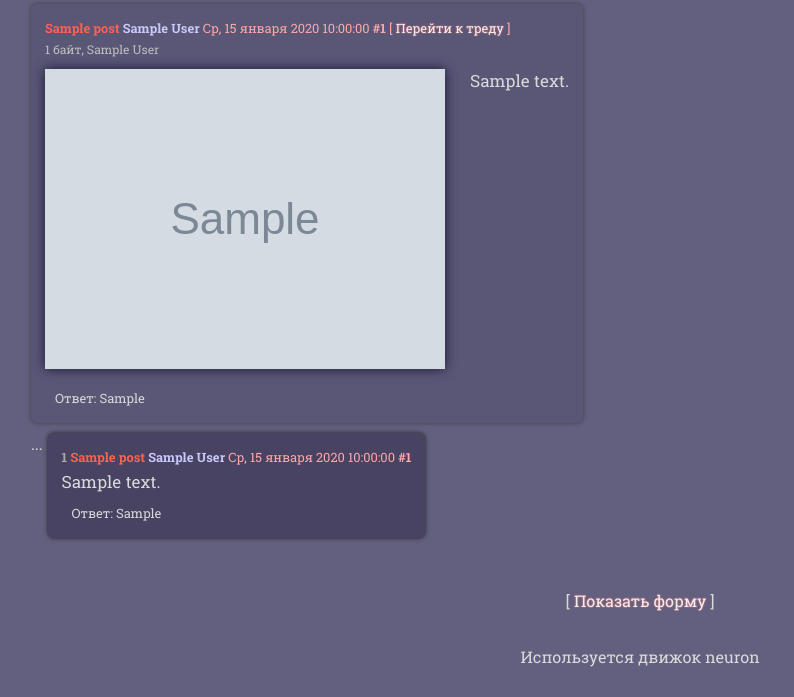
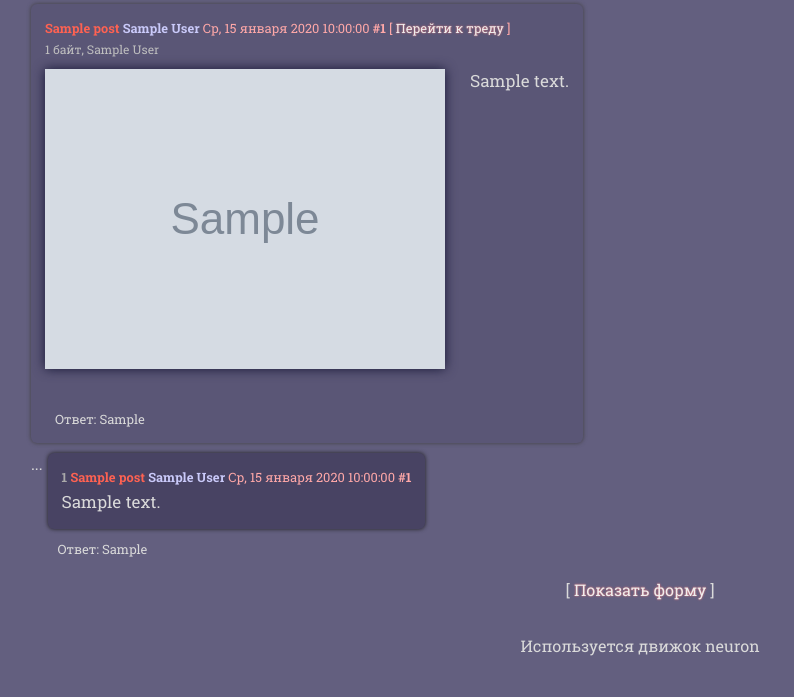
Before and after one commit to CyberpunkIsNotDead/neuron_engine, a Django app: template neuron_engine/templates/board.html in a window 1280 px wide. Shown: the part 185-882 px from the top of the page, without its empty margins (0-794 px from the left). After the commit the page ends 841 px from the top, so only its background shows below. Run offline with Django 3.2, Linux system fonts and the light colour scheme; tables that the repository leaves empty hold one stand-in row (values such as "Sample post"); the template is opened without the code that fills it: values that come from a table or form of the project are taken from there, most other values are stand-ins (such as "Sample title", 1, 10 or a date in 2020); grey boxes marked "Sample" are stand-in pictures; some libraries are stand-ins or nearby versions.

Commit message:
grid layout, proper word breaking (only for overflowing words)

```diff
--- a/neuron_engine/static/css/neutral.css
+++ b/neuron_engine/static/css/neutral.css
@@ -6,7 +6,7 @@ font-family: 'Roboto Slab', serif;
 font-size: 100%;
 color: #dadada;
 background-color: #635f7f;
-width: calc(100%-36px);
+width: auto;
 }
 
 .page {
@@ -15,6 +15,7 @@ top: 30px;
 padding: 0 18px 0 18px;
 position: relative;
 width: inherit;
+max-width: inherit;
 }
 
 .boards_list {
@@ -49,7 +50,9 @@ font-weight: bold;
 }
 
 .thread {
+display: grid;
 width: inherit;
+max-width: inherit;
 }
 
 .post_header {
@@ -61,27 +64,35 @@ margin: 0 0 5px 0;
 }
 
 .counter {
+display: inline-block;
 font-weight: bold;
 }
 
 .post_counter {
+display: inline-block;
 color: #aaaaaa;
 font-weight: bold;
 }
 
 .post_theme {
+display: inline-block;
 color: #ff6252;
 font-weight: bold;
 }
 
 .author {
+display: inline-block;
 color: #cacafa;
 font-weight: bold;
 }
 
-/* .pub_date {
-font-weight: bold;
-} */
+.pub_date {
+display: inline-block;
+}
+
+.to_thread {
+display: inline-block;
+}
 
 .replies {
 color: #dadada;
@@ -91,7 +102,8 @@ font-size: 80%;
 }
 
 .original_post {
-display: table;
+display: grid;
+justify-content: start;
 background-color: #5a5676;
 color: white;
 padding: 16px 14px;
@@ -101,7 +113,8 @@ border-radius: 6px;
 box-shadow: 0px 0px 4px #3f3f3f;
 position: relative;
 z-index: 1;
-width: inherit;
+max-width: 100%;
+width: fit-content(100%);
 }
 
 .omitted {
@@ -126,9 +139,13 @@ box-shadow: 0px 0px 3px white;
 }
 
 .post_wrapper {
-display: block;
+display: grid;
+align-items: start;
+grid-template-columns: max-content fit-content(100%);
+grid-auto-columns: max-content;
 padding: 5px 5px;
 width: inherit;
+max-width: inherit;
 }
 
 .indent {
@@ -139,7 +156,8 @@ margin: 0 5px 0 0;
 }
 
 .reply {
-display: table;
+display: grid;
+justify-content: start;
 background-color: #484363;
 border-radius: 6px;
 color: white;
@@ -148,7 +166,22 @@ position: relative;
 text-align: left;
 box-shadow: 0px 0px 4px #1f1f1f;
 max-width: inherit;
-width: inherit;
+width: fit-content(100%);
+max-width: inherit;
+}
+
+.post_content_wrapper_single {
+display: grid;
+grid-template-columns: auto auto;
+align-items: start;
+justify-content: start;
+}
+
+.post_content_wrapper_single {
+display: grid;
+grid-template-rows: auto auto;
+align-items: start;
+justify-content: start;
 }
 
 .file_block {
@@ -226,9 +259,14 @@ align-items: center;
 color: #dadada;
 display: inline-block;
 font-size: 105%;
-width: inherit;
-white-space: pre-wrap;
+width: 100%;
+max-width: 100%;
+overflow-wrap: break-word;
+word-wrap: break-word;
+word-break: break-word;
+/*white-space: pre-wrap;
 word-break: break-all;
+hyphens: auto;*/
 }
 
 .citation {
--- /dev/null
+++ b/neuron_engine/static/js/page_width.js
@@ -0,0 +1,22 @@
+var body = document.body;
+console.log(body)
+
+var width = body.clientWidth;
+console.log(width);
+
+var texts = document.querySelectorAll('.text');
+
+for (i = 0; i < texts.length; i++) {
+  texts[i].style.maxWidth=width-300+'px';
+  console.log(texts[i].style.maxWidth);
+};
+
+body.onresize = function() {
+  width = body.clientWidth;
+  for (i = 0; i < texts.length; i++) {
+    console.log(texts[i].clientWidth)
+    texts[i].style.maxWidth=width-300+'px';
+    console.log(texts[i]);
+    console.log(texts[i].style.maxWidth);
+  };
+};
--- a/neuron_engine/templates/board.html
+++ b/neuron_engine/templates/board.html
@@ -43,6 +43,7 @@
 <div class="thread">
   {% for post, files in ops_with_files.items %}
     <div class="post_wrapper">
+      <div></div>
       <div class="original_post">
         <div class="post_header">
           {% if post.subject %}
@@ -51,7 +52,7 @@
           <span class="author">{{ post.author }}</span>
           <span class="pub_date">{{ post.pub_date|date:"D, d E Y H:i:s" }}</span>
           <span class="counter">#{{ post.counter }}</span>
-        [ <a href={% url 'thread' board.url post.counter %}>Перейти к треду</a> ]
+          <span class="to_thread">[ <a href={% url 'thread' board.url post.counter %}>Перейти к треду</a> ]</span>
         </div>
       {% include 'post.html' %}
       </div>
--- a/neuron_engine/templates/post.html
+++ b/neuron_engine/templates/post.html
@@ -8,6 +8,7 @@
             {{ size|filesizeformat }},
             {{ full_name }}
           </div>
+          <div class="post_content_wrapper_single">
             <div class="single_pic">
               <a href="{{ file.upload.url }}">
                 <img class="thumbnail" src="{{ file.thumbnail.url }}">
@@ -27,8 +28,10 @@
             </div>
           {% endif %}
         {% endfor %}
-    <div class="text">{{ post.text|linebreaksbr }}</div>
+      <div class="text" onresize="resizeTextWidth(this)">{{ post.text|linebreaksbr }}</div>
+        </div>
   {% else %}
+    <div class="post_content_wrapper_multiple">
       <div class="file_block">
         {% for file, short_name, full_name, size in files %}
           {% if file.thumbnail %}
@@ -69,10 +72,11 @@
           {% endif %}
         {% endfor %}
       </div>
-    <div class="text">{{ post.text|linebreaksbr }}</div>
+      <div class="text" onresize="resizeTextWidth(this)">{{ post.text|linebreaksbr }}</div>
+    </div>
   {% endif %}
 {% else %}
-  <div class="text">{{ post.text|linebreaksbr }}</div>
+  <div class="text" onresize="resizeTextWidth(this)">{{ post.text|linebreaksbr }}</div>
 {% endif %}
 {% if replies_to_post|length == 1 %}
   <br>
--- a/neuron_engine/templates/scripts.html
+++ b/neuron_engine/templates/scripts.html
@@ -3,3 +3,4 @@
 <script src="{% static 'js/files.js' %}"></script>
 <script src="{% static 'js/mult_input_filenames.js' %}"></script>
 <script src="{% static 'js/posting_form.js' %}"></script>
+<script src="{% static 'js/page_width.js' %}"></script>
```
Lines whose indentation alone changed are shown as unchanged.
